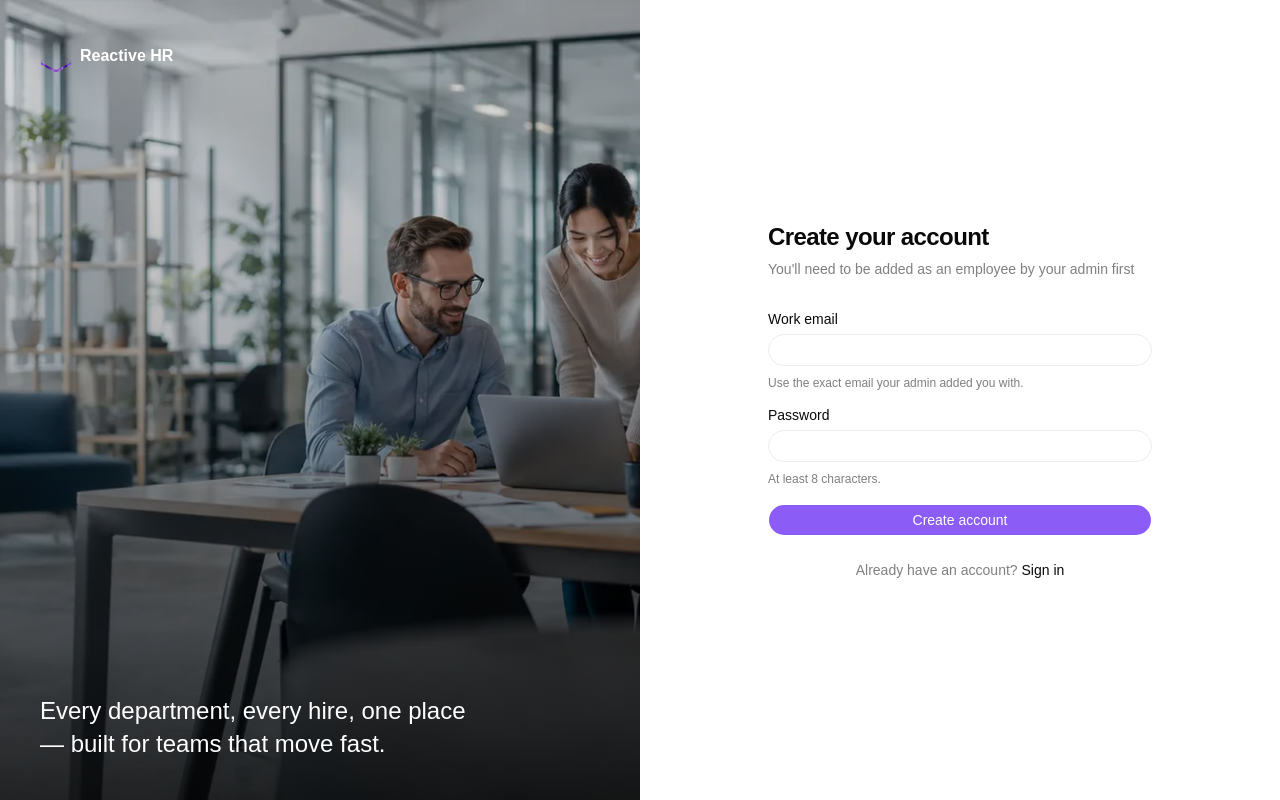
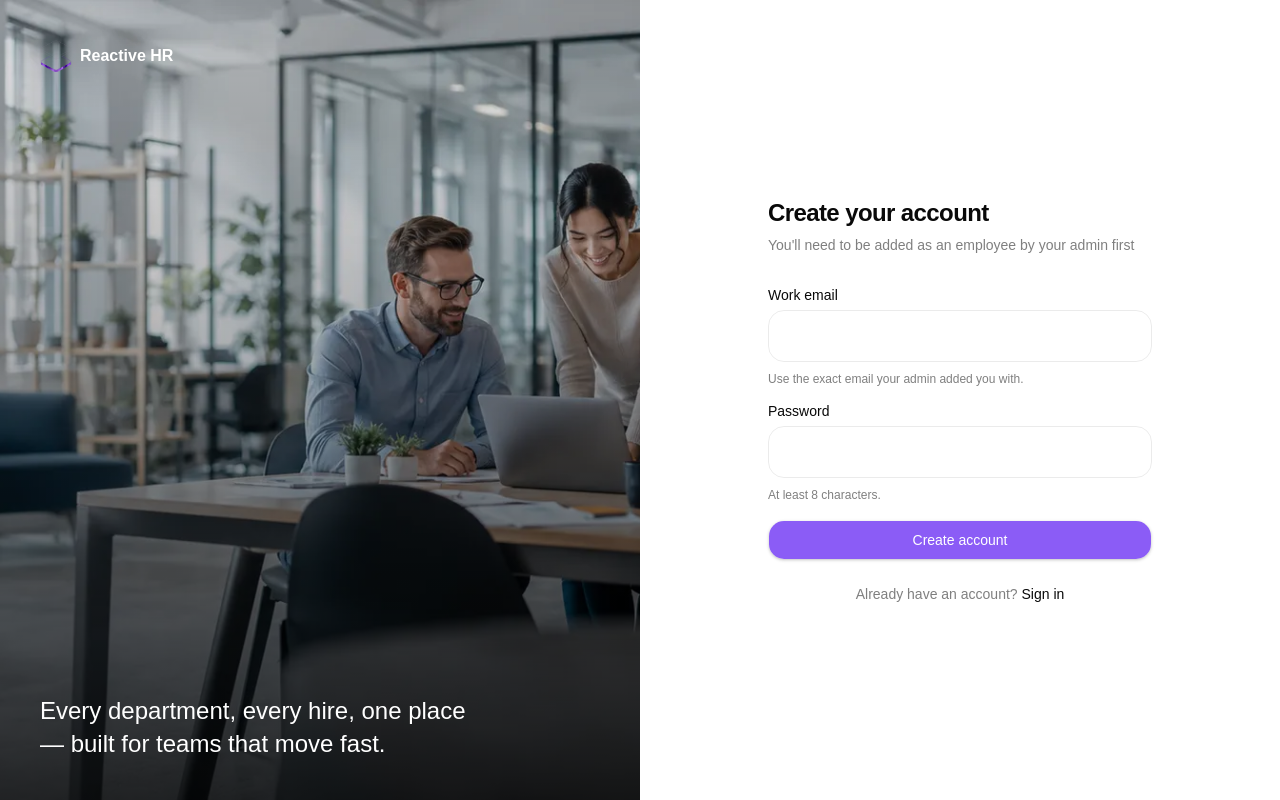
Before and after one commit to mawule-gabriel/Reactive_Frontend, a React (Vite) app: page /register in a window 1280 px wide. Built offline with nearby package versions, Linux system fonts and the light colour scheme; no server answers.

Commit message:
feat: improve UI components including select, table, button, card, dropdown-menu, and input

```diff
--- a/src/components/ui/button.tsx
+++ b/src/components/ui/button.tsx
@@ -5,33 +5,28 @@ import { Slot } from "radix-ui"
 import { cn } from "@/lib/utils"
 
 const buttonVariants = cva(
-  "group/button inline-flex shrink-0 items-center justify-center rounded-lg border border-transparent bg-clip-padding text-sm font-medium whitespace-nowrap transition-all outline-none select-none focus-visible:border-ring focus-visible:ring-3 focus-visible:ring-ring/50 active:not-aria-[haspopup]:translate-y-px disabled:pointer-events-none disabled:opacity-50 aria-invalid:border-destructive aria-invalid:ring-3 aria-invalid:ring-destructive/20 dark:aria-invalid:border-destructive/50 dark:aria-invalid:ring-destructive/40 [&_svg]:pointer-events-none [&_svg]:shrink-0 [&_svg:not([class*='size-'])]:size-4",
+  "group/button inline-flex shrink-0 items-center justify-center rounded-lg border border-transparent bg-clip-padding text-sm font-medium whitespace-nowrap transition-all outline-none select-none focus-visible:border-accent focus-visible:ring-3 focus-visible:ring-accent/20 active:not-aria-[haspopup]:translate-y-px disabled:pointer-events-none disabled:opacity-50 aria-invalid:border-destructive aria-invalid:ring-3 aria-invalid:ring-destructive/20 dark:aria-invalid:border-destructive/50 dark:aria-invalid:ring-destructive/40 [&_svg]:pointer-events-none [&_svg]:shrink-0 [&_svg:not([class*='size-'])]:size-4",
   {
     variants: {
       variant: {
-        default: "bg-primary text-primary-foreground hover:bg-primary/80",
+        default: "bg-primary text-primary-foreground hover:bg-primary/90 shadow-sm",
         outline:
-          "border-border bg-background hover:bg-muted hover:text-foreground aria-expanded:bg-muted aria-expanded:text-foreground dark:border-input dark:bg-input/30 dark:hover:bg-input/50",
+          "border-border bg-background shadow-sm hover:bg-muted hover:text-foreground aria-expanded:bg-muted aria-expanded:text-foreground dark:border-input dark:bg-input/30 dark:hover:bg-input/50",
         secondary:
-          "bg-secondary text-secondary-foreground hover:bg-[color-mix(in_oklch,var(--secondary),var(--foreground)_5%)] aria-expanded:bg-secondary aria-expanded:text-secondary-foreground",
+          "bg-secondary text-secondary-foreground shadow-sm hover:bg-secondary/80 aria-expanded:bg-secondary aria-expanded:text-secondary-foreground",
         ghost:
           "hover:bg-muted hover:text-foreground aria-expanded:bg-muted aria-expanded:text-foreground dark:hover:bg-muted/50",
         destructive:
-          "bg-destructive/10 text-destructive hover:bg-destructive/20 focus-visible:border-destructive/40 focus-visible:ring-destructive/20 dark:bg-destructive/20 dark:hover:bg-destructive/30 dark:focus-visible:ring-destructive/40",
+          "bg-destructive text-destructive-foreground shadow-sm hover:bg-destructive/90 focus-visible:ring-destructive/20",
         link: "text-primary underline-offset-4 hover:underline",
       },
       size: {
-        default:
-          "h-8 gap-1.5 px-2.5 has-data-[icon=inline-end]:pr-2 has-data-[icon=inline-start]:pl-2",
-        xs: "h-6 gap-1 rounded-[min(var(--radius-md),10px)] px-2 text-xs in-data-[slot=button-group]:rounded-lg has-data-[icon=inline-end]:pr-1.5 has-data-[icon=inline-start]:pl-1.5 [&_svg:not([class*='size-'])]:size-3",
-        sm: "h-7 gap-1 rounded-[min(var(--radius-md),12px)] px-2.5 text-[0.8rem] in-data-[slot=button-group]:rounded-lg has-data-[icon=inline-end]:pr-1.5 has-data-[icon=inline-start]:pl-1.5 [&_svg:not([class*='size-'])]:size-3.5",
-        lg: "h-9 gap-1.5 px-2.5 has-data-[icon=inline-end]:pr-2 has-data-[icon=inline-start]:pl-2",
-        icon: "size-8",
-        "icon-xs":
-          "size-6 rounded-[min(var(--radius-md),10px)] in-data-[slot=button-group]:rounded-lg [&_svg:not([class*='size-'])]:size-3",
-        "icon-sm":
-          "size-7 rounded-[min(var(--radius-md),12px)] in-data-[slot=button-group]:rounded-lg",
-        "icon-lg": "size-9",
+        default: "h-10 px-4 py-2 has-[>svg]:px-3",
+        sm: "h-8 rounded-md px-3 text-xs has-[>svg]:px-2.5",
+        lg: "h-[52px] rounded-lg px-8 has-[>svg]:px-4",
+        icon: "size-10",
+        "icon-sm": "size-8",
+        "icon-lg": "size-[52px]",
       },
     },
     defaultVariants: {
--- a/src/components/ui/card.tsx
+++ b/src/components/ui/card.tsx
@@ -12,7 +12,7 @@ function Card({
       data-slot="card"
       data-size={size}
       className={cn(
-        "group/card flex flex-col gap-(--card-spacing) overflow-hidden rounded-xl bg-card py-(--card-spacing) text-sm text-card-foreground ring-1 ring-foreground/10 [--card-spacing:--spacing(4)] has-data-[slot=card-footer]:pb-0 has-[>img:first-child]:pt-0 data-[size=sm]:[--card-spacing:--spacing(3)] data-[size=sm]:has-data-[slot=card-footer]:pb-0 *:[img:first-child]:rounded-t-xl *:[img:last-child]:rounded-b-xl",
+        "group/card flex flex-col gap-(--card-spacing) overflow-hidden rounded-xl bg-card py-(--card-spacing) text-sm text-card-foreground border border-border shadow-sm [--card-spacing:--spacing(4)] has-data-[slot=card-footer]:pb-0 has-[>img:first-child]:pt-0 data-[size=sm]:[--card-spacing:--spacing(3)] data-[size=sm]:has-data-[slot=card-footer]:pb-0 *:[img:first-child]:rounded-t-xl *:[img:last-child]:rounded-b-xl",
         className
       )}
       {...props}
@@ -50,7 +50,7 @@ function CardDescription({ className, ...props }: React.ComponentProps<"div">) {
   return (
     <div
       data-slot="card-description"
-      className={cn("text-sm text-muted-foreground", className)}
+      className={cn("text-body text-foreground-muted", className)}
       {...props}
     />
   )
--- a/src/components/ui/input.tsx
+++ b/src/components/ui/input.tsx
@@ -8,7 +8,7 @@ function Input({ className, type, ...props }: React.ComponentProps<"input">) {
       type={type}
       data-slot="input"
       className={cn(
-        "h-8 w-full min-w-0 rounded-lg border border-input bg-transparent px-2.5 py-1 text-base transition-colors outline-none file:inline-flex file:h-6 file:border-0 file:bg-transparent file:text-sm file:font-medium file:text-foreground placeholder:text-muted-foreground focus-visible:border-ring focus-visible:ring-3 focus-visible:ring-ring/50 disabled:pointer-events-none disabled:cursor-not-allowed disabled:bg-input/50 disabled:opacity-50 aria-invalid:border-destructive aria-invalid:ring-3 aria-invalid:ring-destructive/20 md:text-sm dark:bg-input/30 dark:disabled:bg-input/80 dark:aria-invalid:border-destructive/50 dark:aria-invalid:ring-destructive/40",
+        "h-[52px] w-full min-w-0 rounded-lg border border-input bg-transparent px-4 py-2 text-base transition-colors outline-none file:inline-flex file:h-6 file:border-0 file:bg-transparent file:text-sm file:font-medium file:text-foreground placeholder:text-foreground-muted focus-visible:border-accent focus-visible:ring-3 focus-visible:ring-accent/20 disabled:pointer-events-none disabled:cursor-not-allowed disabled:bg-input/50 disabled:opacity-50 aria-invalid:border-destructive aria-invalid:ring-3 aria-invalid:ring-destructive/20 md:text-sm dark:bg-input/30 dark:disabled:bg-input/80 dark:aria-invalid:border-destructive/50 dark:aria-invalid:ring-destructive/40",
         className
       )}
       {...props}
--- a/src/components/ui/table.tsx
+++ b/src/components/ui/table.tsx
@@ -10,7 +10,7 @@ function Table({ className, ...props }: React.ComponentProps<"table">) {
     >
       <table
         data-slot="table"
-        className={cn("w-full caption-bottom text-sm", className)}
+        className={cn("w-full caption-bottom text-body", className)}
         {...props}
       />
     </div>
@@ -68,7 +68,7 @@ function TableHead({ className, ...props }: React.ComponentProps<"th">) {
     <th
       data-slot="table-head"
       className={cn(
-        "h-10 px-2 text-left align-middle font-medium whitespace-nowrap text-foreground [&:has([role=checkbox])]:pr-0",
+        "h-12 px-4 text-left align-middle font-medium whitespace-nowrap text-foreground-muted [&:has([role=checkbox])]:pr-0",
         className
       )}
       {...props}
@@ -81,7 +81,7 @@ function TableCell({ className, ...props }: React.ComponentProps<"td">) {
     <td
       data-slot="table-cell"
       className={cn(
-        "p-2 align-middle whitespace-nowrap [&:has([role=checkbox])]:pr-0",
+        "p-4 align-middle whitespace-nowrap [&:has([role=checkbox])]:pr-0",
         className
       )}
       {...props}
@@ -96,7 +96,7 @@ function TableCaption({
   return (
     <caption
       data-slot="table-caption"
-      className={cn("mt-4 text-sm text-muted-foreground", className)}
+      className={cn("mt-4 text-body text-foreground-muted", className)}
       {...props}
     />
   )
```
Also changed, not shown: src/components/ui/dropdown-menu.tsx (+8 -8 lines), src/components/ui/select.tsx (+5 -5 lines).
